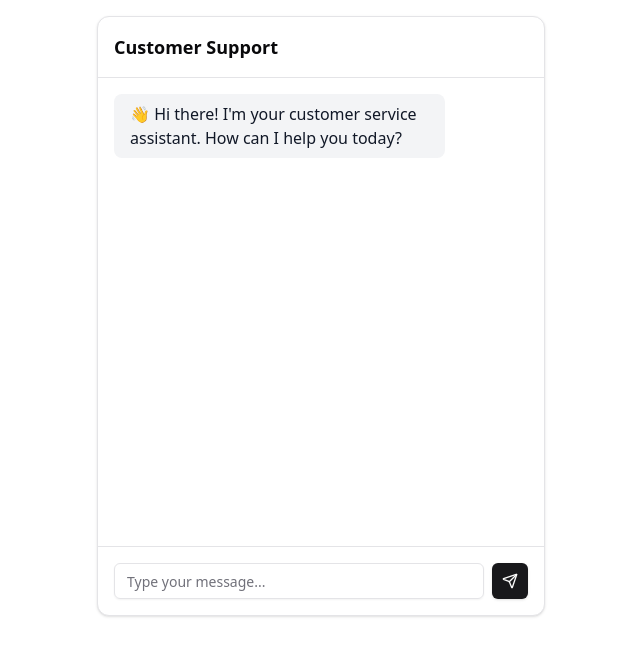
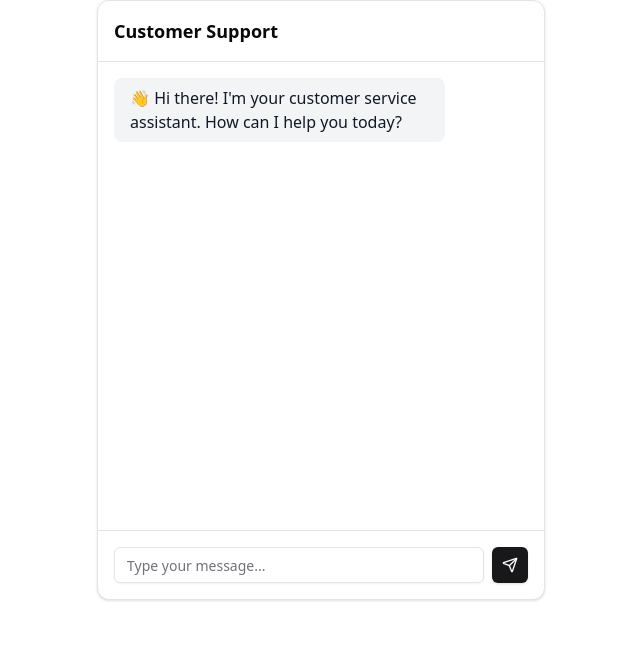
Before and after one commit to PeterVWU/cs-chatbot-frontend-page, a React (Vite) app: page / in a window 1280 px wide. Shown: the top 656 px of the page, without its empty margins (319-959 px from the left). Built offline with nearby package versions, Linux system fonts and the light colour scheme.

Commit message:
remove main

```diff
--- a/src/App.tsx
+++ b/src/App.tsx
@@ -8,11 +8,8 @@ import ChatInterface from '@/components/chat/ChatInterface';
 export default function Home() {
   const queryClient = new QueryClient()
   return (
-
     <QueryClientProvider client={queryClient}>
-      <main className="container mx-auto p-4 min-h-screen">
-        <ChatInterface />
-      </main>
+      <ChatInterface />
     </QueryClientProvider>
   );
 }
```
